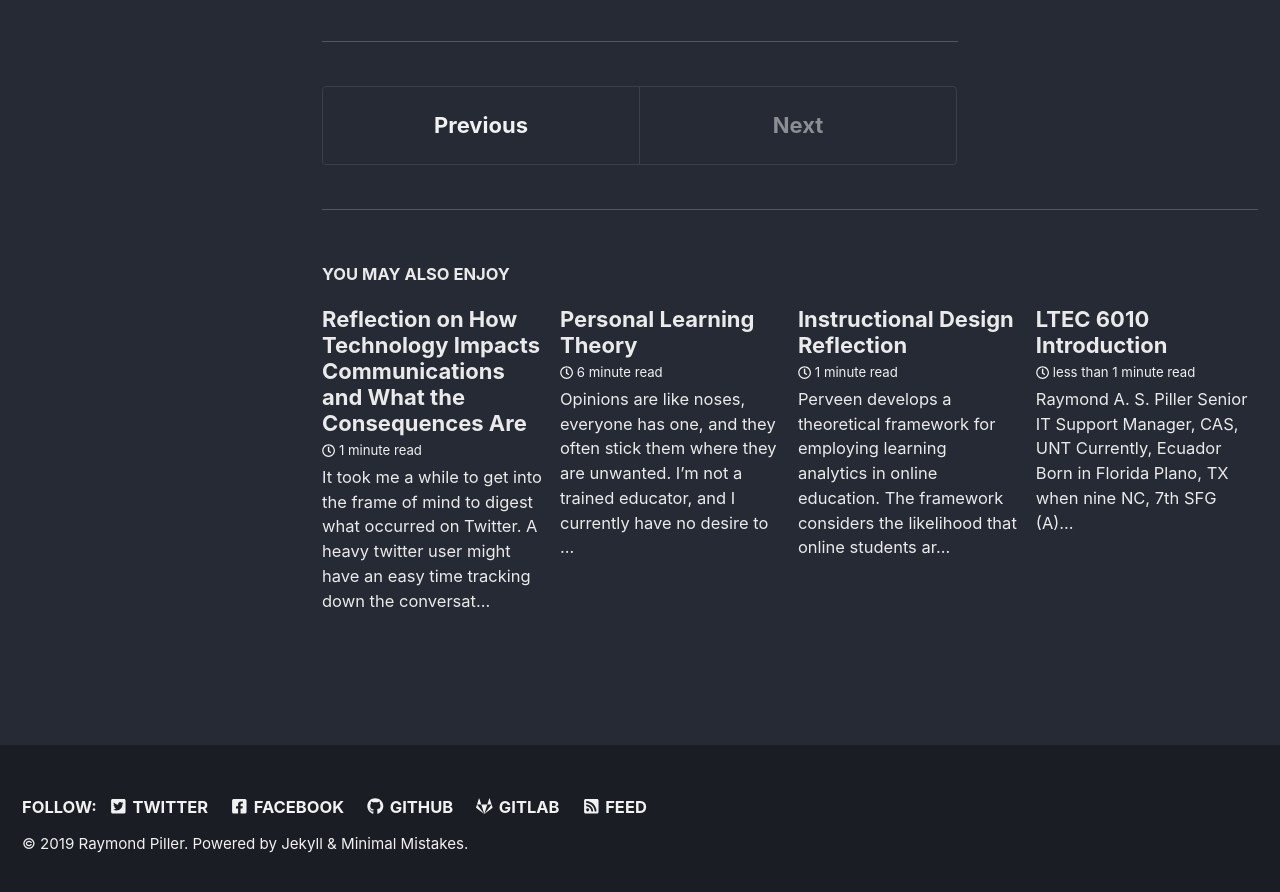
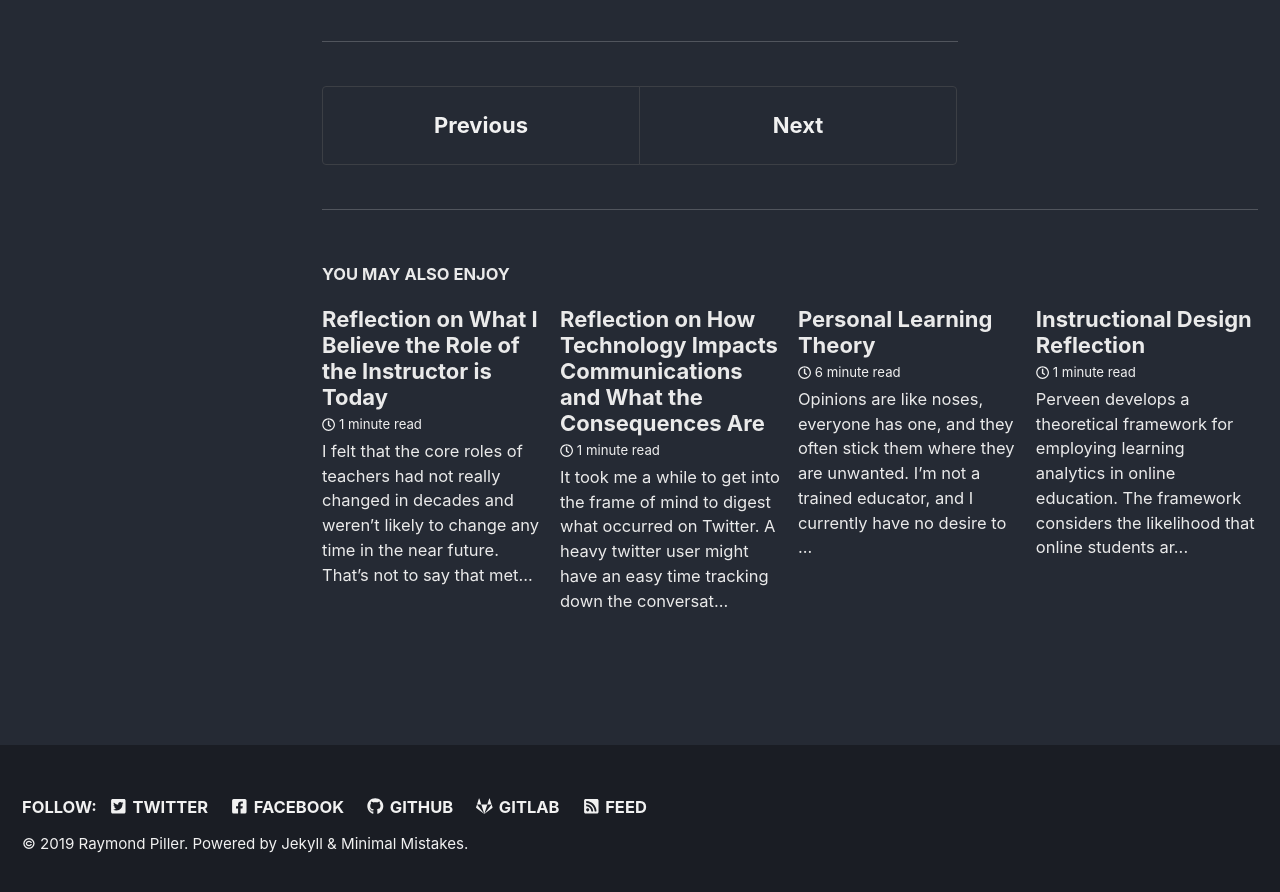
Before and after one commit to VertigoRay/ray.pillers.us, a Jekyll site: the page built from _posts/2019-09-22-reflection-theory-philosophy.md, in a window 1280 px wide and 900 px high, scrolled down 2321 px. Shown: the top 892 px of the window. Built offline with Jekyll 4.4.1, drawn with Linux system fonts in a browser that asks for light colours; cached includes are drawn as plain includes; nearby versions of some CDN libraries; part of the change alters nothing that is shown.

Commit message:
Min Arg 2

```diff
--- /dev/null
+++ b/_posts/2019-12-06-reflection-min-arg-2.md
@@ -0,0 +1,16 @@
+---
+layout: single
+title: Reflection on What I Believe the Role of the Instructor is Today
+img: //i.imgur.com/7KmemRc.png
+author: Raymond Piller
+comments: true
+categories: LTEC 6010
+tags:
+- Instructional Design
+- Reflection
+---
+I felt that the core roles of teachers had not really changed in decades and weren't likely to change any time in the near future. That's not to say that methodologies won't change and the implementations of those methodolgies will always adapt to the needs of the students and the tools/technologies available.
+
+I have had a ton of writer's block all semester. It was mostly spurred by my personal life getting in the way of my productivity. I've felt the lag in all aspects of my life, and I'm finally forcing myself to dig out of that hole. As I type this up with a sick feeling in my gut, I am left with a self-reminder that we all struggle. It's not the strugle that has defined me as a person, but the way I pull myself through it. I'm not the type of person to discuss my pains with others; after a lot of self-reflection, I have realized that it's my fear of appearing weak. I am weak. I have weaknesses like every person does. My strength is my perseverance and my ability to endure.
+
+As a prepared for this argument, I realized how diverse the answer really is. I forced myself to take a side and realize that my future papers should focus more on the need to research a better understanding of the issue instead of finding an answer.
```
Also changed, not shown: _posts/2019-09-22-reflection-theory-philosophy.md (line endings or trailing spaces).
